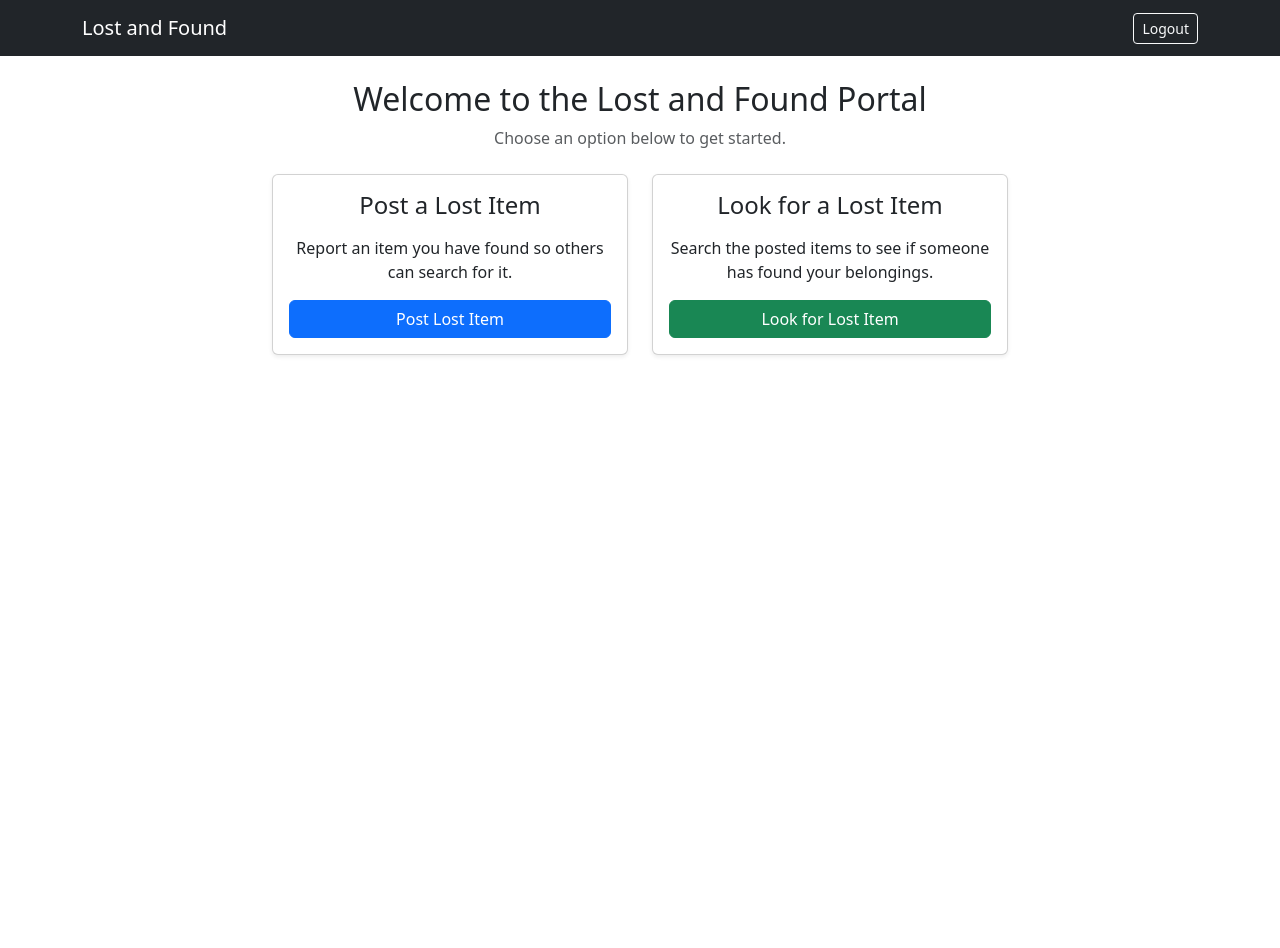
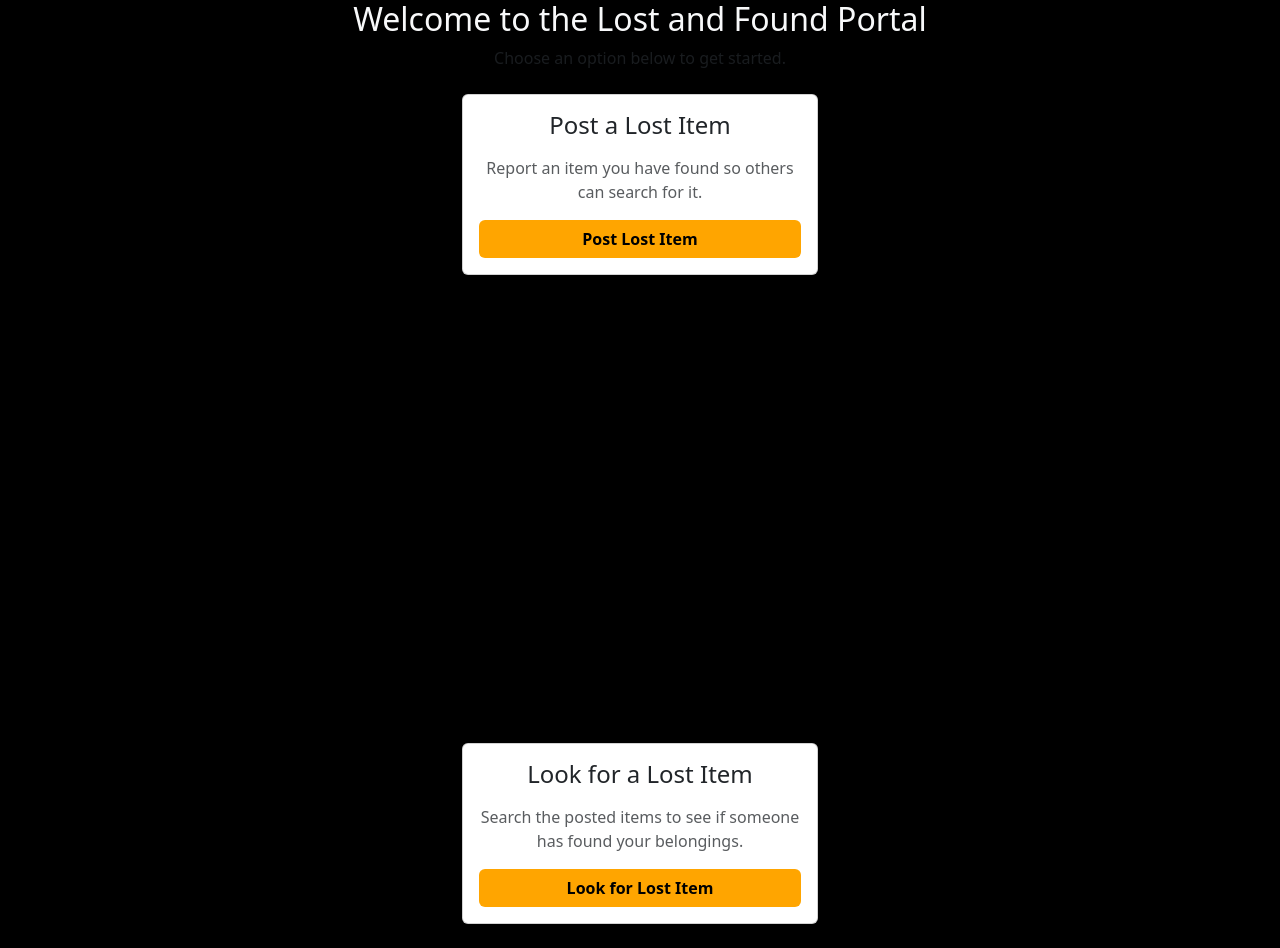
Before and after one commit to Abel-1020-25/Lost-and-found-project, a plain HTML site: page AfterLogIn/afterLog.html in a window 1280 px wide. Before the commit the page ends 800 px from the top, so only its background shows below. Drawn offline with nearby package versions, Linux system fonts and the light colour scheme.

Commit message:
color changes

```diff
--- a/AfterLogIn/afterLog.html
+++ b/AfterLogIn/afterLog.html
@@ -6,54 +6,59 @@
 
     <!-- Bootstrap CSS -->
     <link href="https://cdn.jsdelivr.net/npm/bootstrap@5.3.2/dist/css/bootstrap.min.css" rel="stylesheet">
+
+    <style>
+        body {
+            background-color: black !important;
+        }
+    </style>
 </head>
-<body class="login-background">
+<body>
 
-    <!-- navbar-->
-    <nav class="navbar navbar-dark bg-dark mb-4">
-        <div class="container d-flex justify-content-between">
-            <a class="navbar-brand" href="home.html">Lost and Found</a>
-            <a href="index.html" class="btn btn-outline-light btn-sm">Logout</a>
-        </div>
-    </nav>
+    <!-- Navbar removed as requested -->
 
     <div class="container">
-        <div class="text-center mb-4">
+        <div class="text-center mb-4 text-light">
             <h2>Welcome to the Lost and Found Portal</h2>
             <p class="text-muted">Choose an option below to get started.</p>
         </div>
 
         <div class="row justify-content-center">
-            <!-- Post a lost item -->
+            <!-- Login (Post Lost Item) -->
             <div class="col-md-4">
-                <div class="card shadow-sm mb-4">
+                <div class="card shadow-sm mb-5">
                     <div class="card-body text-center">
                         <h4 class="card-title mb-3">Post a Lost Item</h4>
-                        <p class="card-text">
+                        <p class="card-text text-muted">
                             Report an item you have found so others can search for it.
                         </p>
-                        <a href="post_item.html" class="btn btn-primary w-100">
+                        <a href="post_item.html" class="btn w-100" style="background-color: orange; color: black; font-weight: bold;">
                             Post Lost Item
                         </a>
                     </div>
                 </div>
             </div>
+        </div>
 
-            <!-- Look for a lost item -->
+        <!-- Sign Up (Search Lost Item) moved far down so scrolling is required -->
+        <div style="height: 420px;"></div> <!-- creates scrolling space -->
+
+        <div class="row justify-content-center">
             <div class="col-md-4">
                 <div class="card shadow-sm mb-4">
                     <div class="card-body text-center">
                         <h4 class="card-title mb-3">Look for a Lost Item</h4>
-                        <p class="card-text">
+                        <p class="card-text text-muted">
                             Search the posted items to see if someone has found your belongings.
                         </p>
-                        <a href="search_item.html" class="btn btn-success w-100">
+                        <a href="search_item.html" class="btn w-100" style="background-color: orange; color: black; font-weight: bold;">
                             Look for Lost Item
                         </a>
                     </div>
                 </div>
             </div>
         </div>
+
     </div>
 
     <!-- Bootstrap JS -->
```
